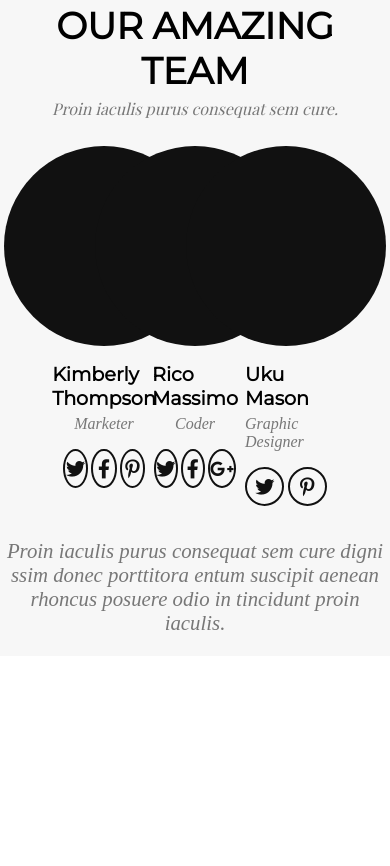
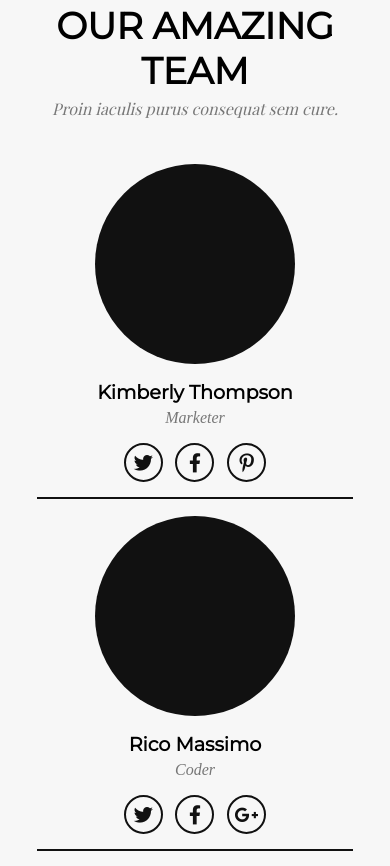
Before and after one commit to Nolandos/landing-page-golden, a website: page index.html in a window 390 px wide. Shown: the part 7477-8343 px from the top of the page. Before the commit the page ends 8133 px from the top, so only its background shows below. Drawn offline with nearby package versions, Linux system fonts and the light colour scheme.

Commit message:
Add responsiveness for our-team section

```diff
--- a/sass/style.scss
+++ b/sass/style.scss
@@ -508,6 +508,12 @@ body {
             }
         }
     }
+
+    .our-team {
+        .container {
+            width: 90%;
+        }
+    }
 }
 
 @media(max-width: 767px) {
@@ -557,4 +563,27 @@ body {
             }
         }
     }
+
+    .our-team {
+        .container {
+            display: flex;
+            flex-direction: column;
+            align-items: center;
+
+            .team-box {
+                width: 90%;
+                margin-top: 5%;
+                border-bottom: 2px solid #111111;
+                padding-bottom: 15px;
+
+            }
+        }
+    }
+
+    .description-wrapper {
+        .description {
+            padding: 0 15px;
+        }
+    }
+
 }
```
Also changed, not shown: css/style.css, 1 other file.
